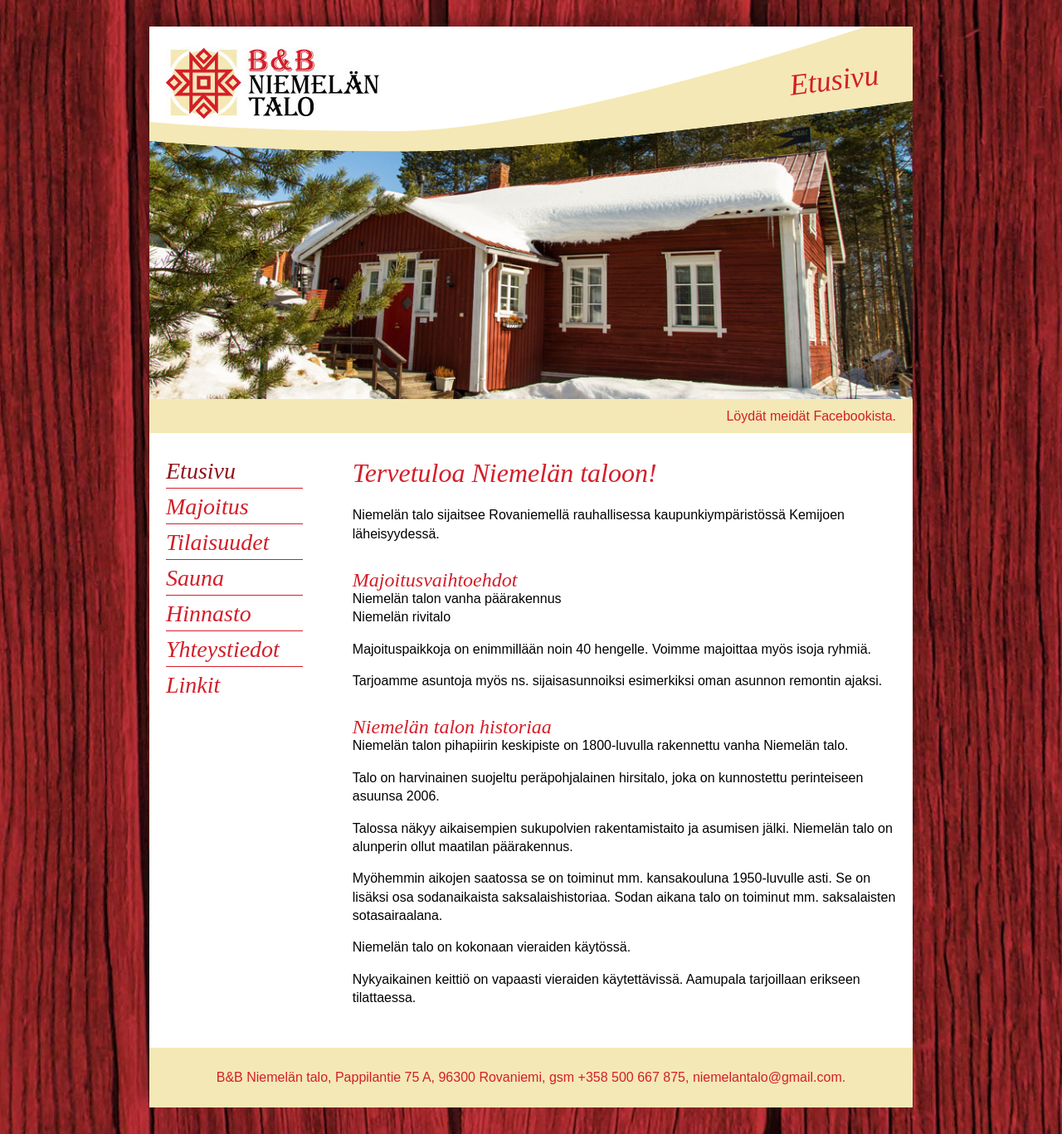
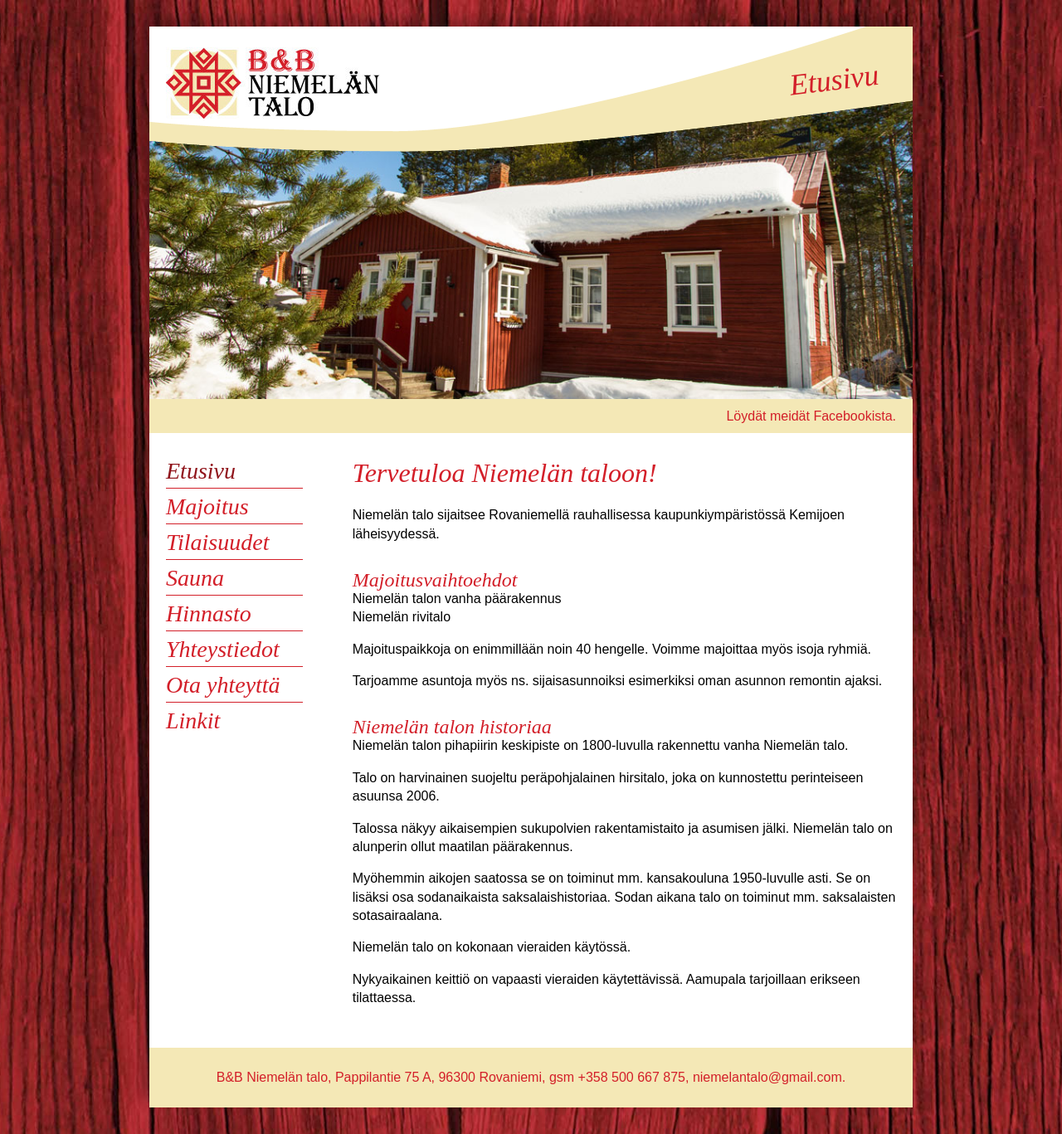
Before and after one commit to jyrkij/www.niemelantalo.fi, a Jekyll site: the page built from index.markdown, in a window 1280 px wide. Shown: the whole page at 83% size. Built offline with Jekyll 4.4.1, drawn with Linux system fonts in a browser that asks for light colours; comment, search, counter and statistics services are not loaded.

Commit message:
Add Ota yhteyttä back to menu.

```diff
--- a/_config.yml
+++ b/_config.yml
@@ -28,6 +28,9 @@ menu:
         text: Yhteystiedot
         url: /yhteystiedot.html
     -
+        text: Ota yhteyttä
+        url: /ota-yhteyttä.html
+    -
         text: Linkit
         url: /linkit.html
 
```
